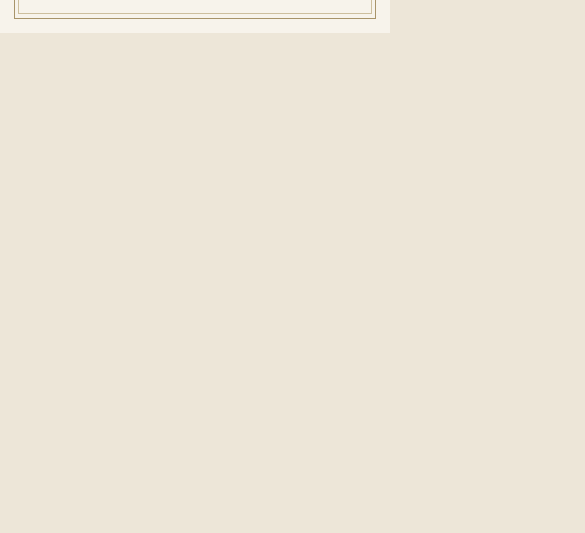
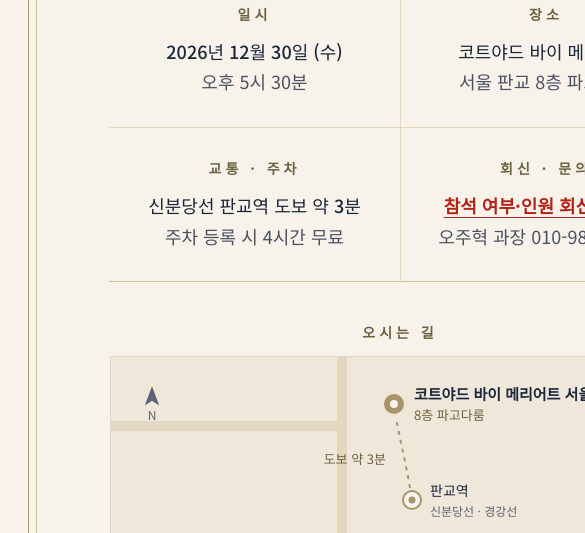
Before and after one commit to ooyowo-sketch/invite, a plain HTML site: page index.html in a window 390 px wide. Shown: the part 806-1339 px from the top of the page, 585 px wide, since content can reach past the window. Before the commit the page ends 844 px from the top, so only its background shows below. Drawn offline with nearby package versions, Linux system fonts and the light colour scheme.

Commit message:
휴대폰 화면에 맞게 표시되도록 수정
Co-Authored-By: Claude Opus 5.5 <noreply@anthropic.com>
Claude-Session: https://claude.ai/code/session_01KHeAxdZrHg5g6dhMCwZopv

```diff
--- a/index.html
+++ b/index.html
@@ -2,7 +2,7 @@
 <html lang="ko">
 <head>
 <meta charset="utf-8">
-<meta name="viewport" content="width=device-width, initial-scale=1">
+<meta name="viewport" content="width=800, user-scalable=yes">
 <meta property="og:type" content="website">
 <meta property="og:title" content="(주)웰코멧아시아 송년회에 초대합니다">
 <meta property="og:description" content="2026년 12월 30일 (수) 오후 5시 30분 · 코트야드 바이 메리어트 서울 판교 8층 파고다룸">
@@ -20,6 +20,7 @@ html,body{margin:0;background:#EDE6D8}
 body{padding:24px 0}
 a{color:#6E6140}a:hover{color:#1A2639}
 @media (max-width:820px){body{padding:0}}
+html{-webkit-text-size-adjust:100%;text-size-adjust:100%}
 </style>
 </head>
 <body>
@@ -108,12 +109,5 @@ a{color:#6E6140}a:hover{color:#1A2639}
 </div>
 </div>
 </div>
-<script>
-(function(){
-  var c=document.getElementById('card');
-  function fit(){var z=Math.min(1,window.innerWidth/800);c.style.zoom=z;}
-  fit();window.addEventListener('resize',fit);
-})();
-</script>
 </body>
 </html>
```
